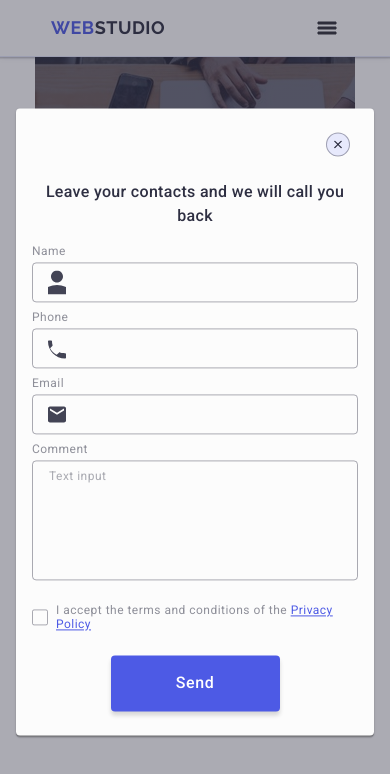
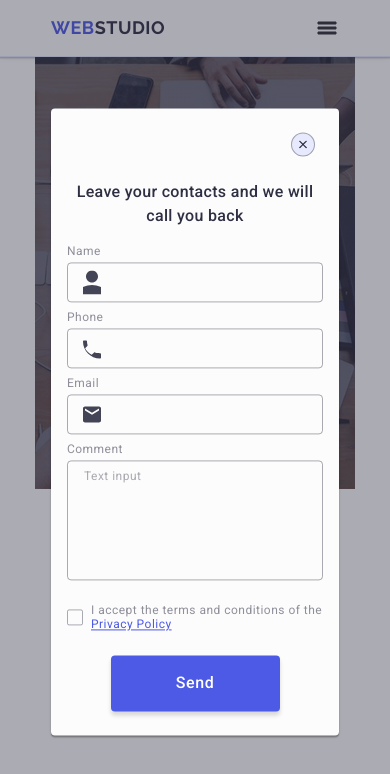
Before and after one commit to mindeclipse/goit-markup-hw-06, a plain HTML site: page index.html in a window 390 px wide. Shown: the top 774 px of the page. Drawn offline with nearby package versions, Linux system fonts and the light colour scheme.

Commit message:
fix: set modal width to 288px on mobile to match 320px viewport layout

```diff
--- a/css/modal.css
+++ b/css/modal.css
@@ -27,8 +27,7 @@
   top: 50%;
   left: 50%;
   transform: translate(-50%, -50%);
-  width: calc(100% - 32px);
-  max-width: 408px;
+  width: 288px;
   min-height: 584px;
   background: #fcfcfc;
   box-shadow:
```
